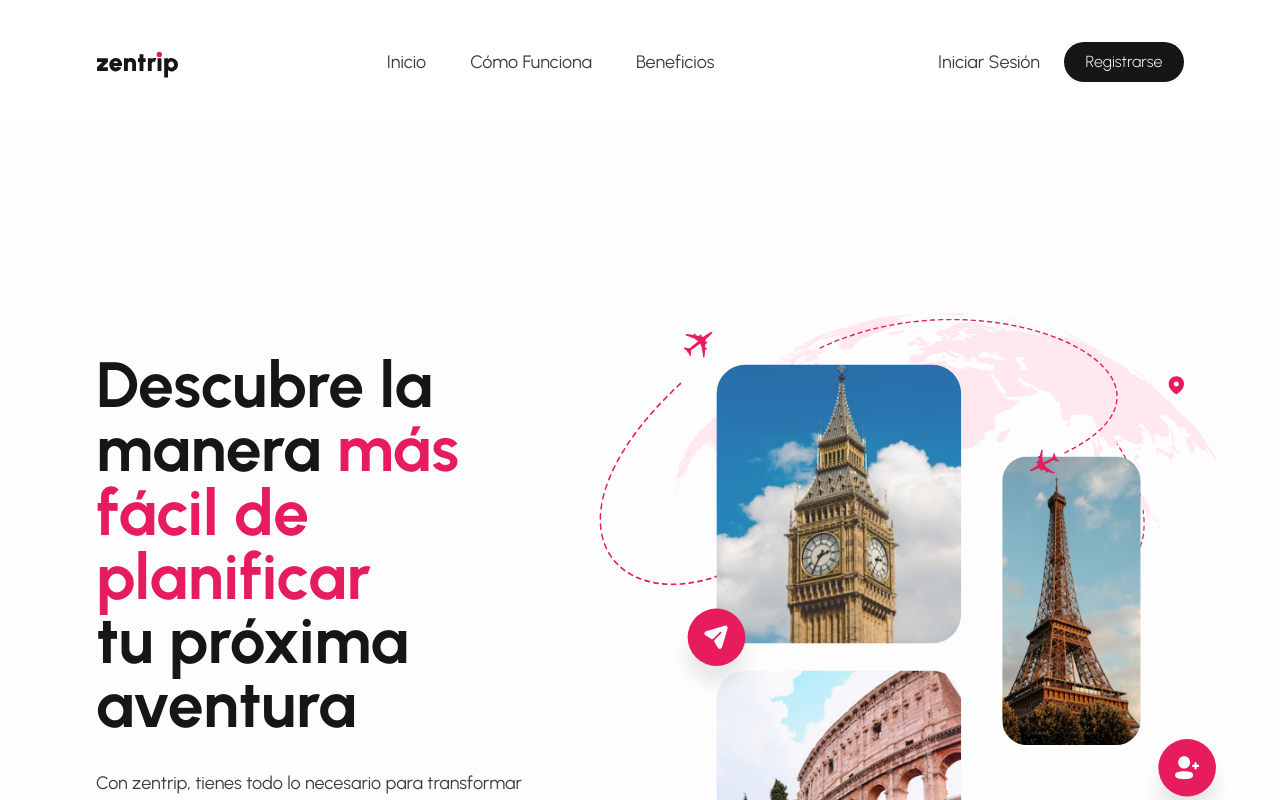
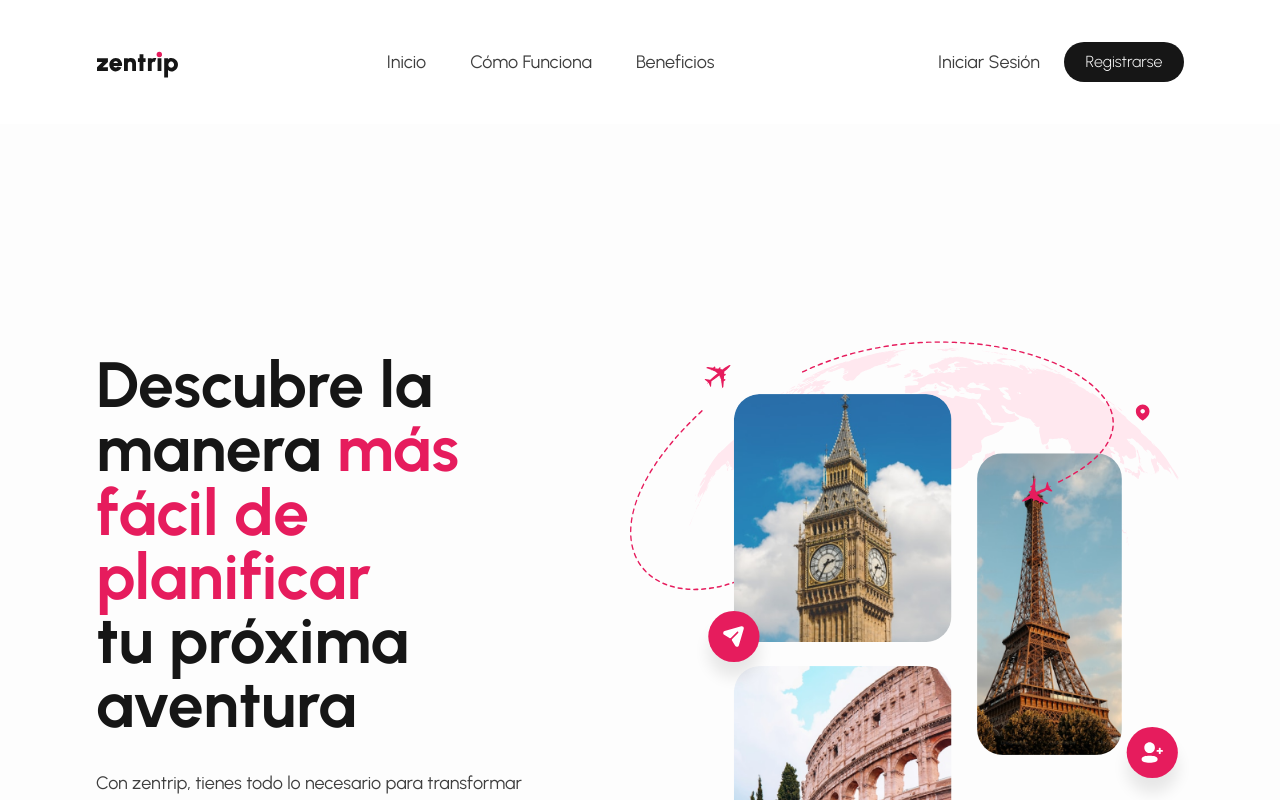
Before and after one commit to Ignacio918/viajes-app, a React (Vite) app in the folder viajes-app/: page / in a window 1280 px wide. Shown: the top 800 px of the page. Built offline with nearby package versions, Linux system fonts and the light colour scheme; a web font is replaced by a local one.

Commit message:
arreglos responsive en las ilustraciones

```diff
--- a/viajes-app/src/styles/HeroSection.css
+++ b/viajes-app/src/styles/HeroSection.css
@@ -105,7 +105,31 @@
 .hero__image-section {
   @apply relative w-full max-w-[792px] h-[525px] lg:h-[725px] ml-4 lg:ml-0;
   transform-origin: center;
-  scale: 0.9;
+}
+
+/* Scaling uniforme para todo el contenedor de ilustraciones */
+@media (min-width: 1640px) {
+  .hero__image-section {
+    transform: scale(1);
+  }
+}
+
+@media (max-width: 1639px) {
+  .hero__image-section {
+    transform: scale(0.9);
+  }
+}
+
+@media (max-width: 1400px) {
+  .hero__image-section {
+    transform: scale(0.8);
+  }
+}
+
+@media (max-width: 1200px) {
+  .hero__image-section {
+    transform: scale(0.7);
+  }
 }
 
 /* Ilustraciones y formas */
@@ -120,7 +144,6 @@
   transform: scale(1.3);
 }
 
-/* Ajuste específico para el avión 1 */
 .hero__shape-2 {
   @apply absolute left-0 top-[77.33px] w-[250.38px] h-[264.78px];
   z-index: 10;
@@ -146,11 +169,10 @@
 }
 
 .hero__avion-2 {
-  @apply absolute left-[221.06px] top-[1.45px] transform-gpu;
+  @apply absolute left-[221.06px] top-[1.45px];
   width: 391.05px;
   height: 203.28px;
   z-index: 20;
-  transform-origin: center;
 }
 
 .hero__avion-2-image {
@@ -186,24 +208,8 @@
 }
 
 .hero__image-3 {
-  @apply absolute left-[440px] top-[141.49px] transform-gpu;
+  @apply absolute left-[440px] top-[141.49px];
   z-index: 15;
-  transform-origin: center;
-}
-
-/* Scaling para imágenes problemáticas */
-@media (max-width: 1400px) {
-  .hero__avion-2,
-  .hero__image-3 {
-    transform: scale(0.85);
-  }
-}
-
-@media (max-width: 1200px) {
-  .hero__avion-2,
-  .hero__image-3 {
-    transform: scale(0.75);
-  }
 }
 
 /* Elementos flotantes */
@@ -261,16 +267,6 @@
   .hero__description {
     @apply text-xl;
   }
-
-  .hero__image-section {
-    scale: 1;
-  }
-}
-
-@media (min-width: 1920px) {
-  .hero__image-section {
-    scale: 1.1;
-  }
 }
 
 /* Animaciones */
```
